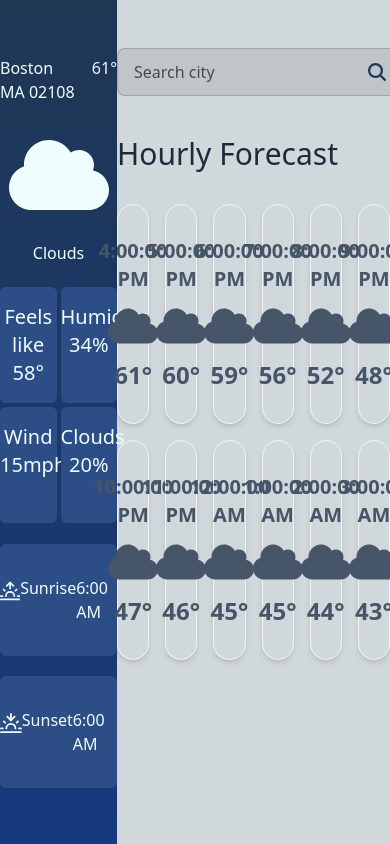
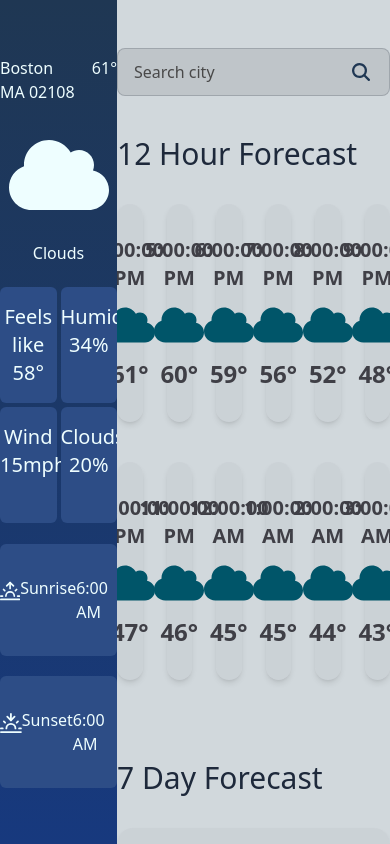
Before and after one commit to alexcw08/FullStack-Weather-App, a React (Vite) app in the folder client/: page / in a window 390 px wide. Built offline with nearby package versions, Linux system fonts and the light colour scheme.

Commit message:
Render daily forecast. Add overflow rule. Clean up file.

```diff
--- a/client/src/App.tsx
+++ b/client/src/App.tsx
@@ -9,7 +9,7 @@ function App() {
   const [weatherData, setWeatherData] = useState<WeatherData>(defaultWeather);
 
   return (
-    <div className="bg-[#D1D8DC] flex h-dvh w-full}">
+    <div className="bg-[#D1D8DC] flex h-screen w-full ">
       <CurrentCast weatherData={weatherData} />
       <HourlyDaily weatherData={weatherData} setWeatherData={setWeatherData} />
     </div>
--- a/client/src/components/CurrentCast.tsx
+++ b/client/src/components/CurrentCast.tsx
@@ -23,7 +23,7 @@ const CurrentCast: React.FC<ChildProps> = ({ weatherData }) => {
   const weatherDescription = weatherData.current.weather[0].main;
   const IconComponent = icons[weatherDescription];
   return (
-    <div className="w-[30%] from-[#1F3753] to-[#17397E] bg-gradient-to-b justify-between flex  flex-col text-[#EEFEFF] md:px-14 py-14">
+    <div className="w-[30%] h-full from-[#1F3753] to-[#17397E] bg-gradient-to-b justify-between flex  flex-col text-[#EEFEFF] md:px-14 py-14 overflow-y-scroll">
       {/* city name and tempt */}
       <div className="flex justify-between">
         <div>
--- a/client/src/components/HourlyCard.tsx
+++ b/client/src/components/HourlyCard.tsx
@@ -23,10 +23,10 @@ const HourlyCard: React.FC<ChildProps> = ({ hour }) => {
   const weatherDescription = hour.weather[0].main;
   const IconComponent = icons[weatherDescription];
   return (
-    <div className="card card-bordered  items-center shadow-md text-slate-600 ">
+    <div className="card  items-center text-zinc-700 shadow-md bg-zinc-400/10 ">
       <div className="card-body  w-[80%] px-0 items-center">
         <h2 className="card-title block text-center text-md">{hour.dt.time}</h2>
-        {IconComponent && <IconComponent fontSize={"50px"} />}
+        {IconComponent && <IconComponent fontSize={"50px"} color="#005569" />}
         <h2 className="card-title block text-center text-2xl">
           {hour.temp.toFixed(0)}°
         </h2>
--- a/client/src/components/HourlyContainer.tsx
+++ b/client/src/components/HourlyContainer.tsx
@@ -7,12 +7,11 @@ interface ChildProps {
 
 const HourlyContainer: React.FC<ChildProps> = ({ weatherData }) => {
   const firstHalf = weatherData.hourly.slice(0, 12);
-  const secondHalf = weatherData.hourly.slice(12);
-  console.log(secondHalf);
+  // const secondHalf = weatherData.hourly.slice(12);
   return (
     <div className="py-10 flex flex-col ">
-      <h1 className="text-3xl text-slate-800 mb-8">Hourly Forecast</h1>
-      <div className="grid grid-cols-6 grid-rows-2 gap-4">
+      <h1 className="text-3xl text-slate-800 mb-8">12 Hour Forecast</h1>
+      <div className="grid grid-cols-6 grid-rows-2 gap-x-6 gap-y-10">
         {/* {weatherData.hourly.map((hour) => (
           <HourlyCard hour={hour} />
         ))} */}
--- a/client/src/components/HourlyDaily.tsx
+++ b/client/src/components/HourlyDaily.tsx
@@ -1,4 +1,5 @@
 import WeatherData from "../types/weatherTypes";
+import DailyContainer from "./DailyContainer";
 import HourlyContainer from "./HourlyContainer";
 import Searchbar from "./Searchbar";
 
@@ -9,9 +10,10 @@ interface ChildProps {
 
 const HourlyDaily: React.FC<ChildProps> = ({ weatherData, setWeatherData }) => {
   return (
-    <div className=" w-[70%] md:px-20 flex flex-col py-12">
+    <div className=" w-[70%] md:px-16 flex flex-col py-12 overflow-y-scroll">
       <Searchbar setWeatherData={setWeatherData} />
       <HourlyContainer weatherData={weatherData} />
+      <DailyContainer weatherData={weatherData} />
     </div>
   );
 };
--- a/client/src/components/Searchbar.tsx
+++ b/client/src/components/Searchbar.tsx
@@ -26,16 +26,16 @@ const Searchbar: React.FC<ChildProps> = ({ setWeatherData }) => {
   };
 
   return (
-    <form onSubmit={handleSubmit} className="md:w-1/2 mx-auto">
+    <form onSubmit={handleSubmit} className="md:w-1/2 mx-auto ">
       <label
         htmlFor="location"
-        className="input input-bordered  flex items-center justify-between  bg-[#BFC5C9] "
+        className="input input-bordered flex items-center justify-between focus:border-blue-500 bg-[#BFC5C9] "
       >
         <input
           name="location"
           value={userInput}
           onChange={handleChange}
-          className="placeholder-[#494949] text-[#1F3753]"
+          className="placeholder-[#494949] w-full text-[#1F3753] border-pink-500"
           placeholder="Search city"
           required
         />
```
